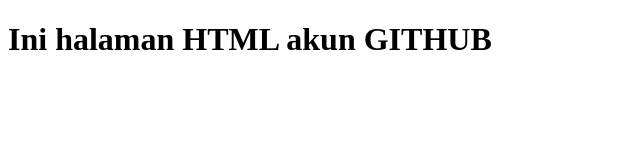
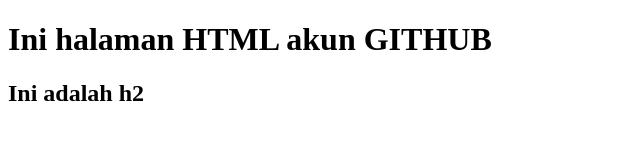
Before and after one commit to alieflp/belajar-github, a plain HTML site: page GITHUB_1/index.html in a window 1280 px wide. Shown: the whole page, without its empty margins (0-640 px from the left). Drawn offline with Linux system fonts and the light colour scheme.

Commit message:
[MOD] index.html

```diff
--- a/GITHUB_1/index.html
+++ b/GITHUB_1/index.html
@@ -3,9 +3,10 @@
 <head>
     <meta charset="UTF-8">
     <meta name="viewport" content="width=device-width, initial-scale=1.0">
-    <title>Document</title>
+    <title>Ini Title</title>
 </head>
 <body>
     <h1>Ini halaman HTML akun GITHUB</h1>
+    <h2>Ini adalah h2</h2>
 </body>
 </html>
```
